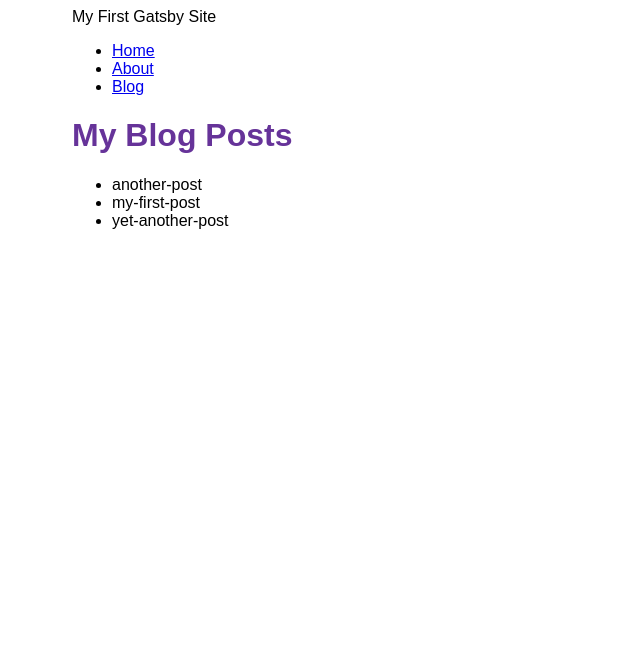
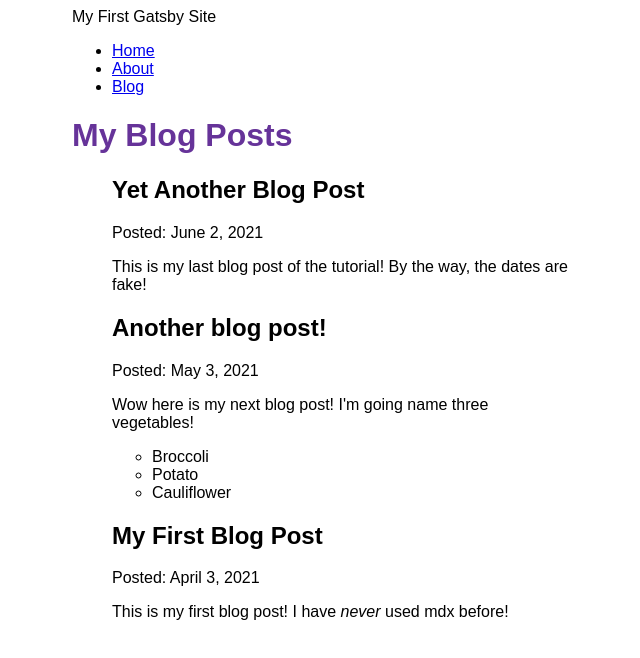
Before and after one commit to ErickMachado95/my-first-gatsby-site, a Gatsby site: page /blog in a window 1280 px wide. Shown: the whole page, without its empty margins (318-958 px from the left). Built offline with nearby package versions, Linux system fonts and the light colour scheme; Gatsby itself is replaced by a stand-in of ours.

Commit message:
Finished Gatsby Tutorial Part 5

```diff
--- a/blog/another-post.mdx
+++ b/blog/another-post.mdx
@@ -0,0 +1,10 @@
+---
+title: "Another blog post!"
+date: "2021-05-03"
+---
+
+Wow here is my next blog post! I'm going name three vegetables!
+
+* Broccoli
+* Potato
+* Cauliflower
--- a/blog/my-first-post.mdx
+++ b/blog/my-first-post.mdx
@@ -0,0 +1,5 @@
+---
+title: "My First Blog Post"
+date: "2021-04-03"
+---
+This is my first blog post! I have *never* used mdx before!
--- a/blog/yet-another-post.mdx
+++ b/blog/yet-another-post.mdx
@@ -0,0 +1,6 @@
+---
+title: "Yet Another Blog Post"
+date: "2021-06-02"
+---
+
+This is my last blog post of the tutorial! By the way, the dates are fake!
--- a/gatsby-config.js
+++ b/gatsby-config.js
@@ -12,6 +12,7 @@ module.exports = {
         name: 'blog',
         path: `${__dirname}/blog`
       }
-    }
+    },
+    "gatsby-plugin-mdx"
   ],
 }
--- a/package.json
+++ b/package.json
@@ -15,8 +15,11 @@
     "clean": "gatsby clean"
   },
   "dependencies": {
+    "@mdx-js/mdx": "^1.6.22",
+    "@mdx-js/react": "^1.6.22",
     "gatsby": "^4.10.2",
     "gatsby-plugin-image": "^2.10.1",
+    "gatsby-plugin-mdx": "^3.11.1",
     "gatsby-plugin-sharp": "^4.10.2",
     "gatsby-source-filesystem": "^4.10.1",
     "react": "^17.0.1",
--- a/src/pages/blog.jsx
+++ b/src/pages/blog.jsx
@@ -1,6 +1,7 @@
 import * as React from 'react';
 import { graphql } from 'gatsby';
-import Layout from '../components/layout'
+import { MDXRenderer } from 'gatsby-plugin-mdx';
+import Layout from '../components/layout';
 
 
 
@@ -12,10 +13,14 @@ const BlogPage = ({data}) => {
     <Layout pageTitle="My Blog Posts">
       <ul>
         {
-          data.allFile.nodes.map(node => (
-           <li key={node.name}>
-              {node.name}
-            </li>
+          data.allMdx.nodes.map(node => (
+           <article key={node.id}>
+              <h2>{node.frontmatter.title}</h2>
+              <p>Posted: {node.frontmatter.date}</p>
+              <MDXRenderer>
+                {node.body}
+              </MDXRenderer>
+            </article>
           ))
         }
       </ul>
@@ -28,9 +33,14 @@ const BlogPage = ({data}) => {
 
 export const query = graphql`
   query{
-    allFile {
+    allMdx(sort: {fields: frontmatter___date,order:DESC}) {
       nodes {
-        name
+        frontmatter {
+          date(formatString: "MMMM D, YYYY")
+          title
+        }
+        id
+        body
       }
     }
   }
```
Also changed, not shown: 1 other file.
